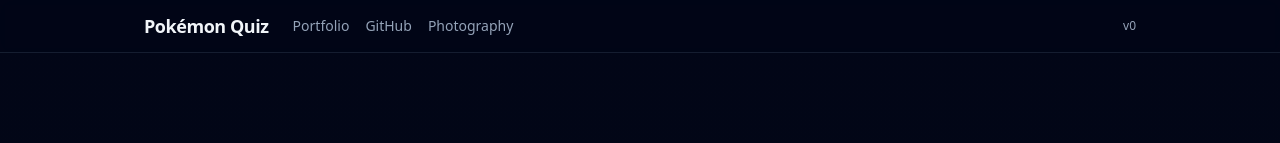
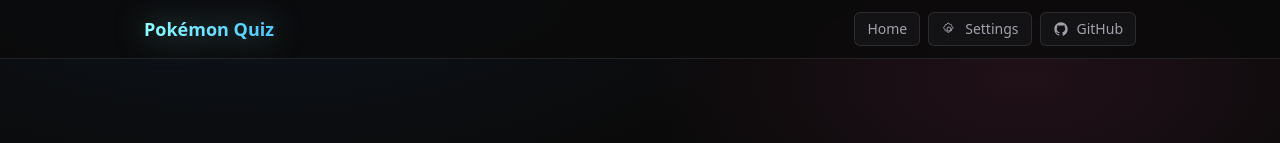
Before and after one commit to Ammaar-Alam/pokemon-quiz, a Next.js app: page / in a window 1280 px wide. Shown: the top 143 px of the page. Built offline with nearby package versions, Linux system fonts and the light colour scheme.

Commit message:
updating styling

```diff
--- a/app/layout.tsx
+++ b/app/layout.tsx
@@ -1,5 +1,6 @@
 import './globals.css'
 import type { Metadata } from 'next'
+import { NavBar } from '@/components/NavBar'
 
 export const metadata: Metadata = {
   title: 'Pokémon Quiz',
@@ -13,41 +14,8 @@ export default function RootLayout({
 }) {
   return (
     <html lang="en" className="dark">
-      <body className="bg-gradient-to-b from-slate-950 via-slate-950/95 to-slate-900 text-slate-100 antialiased min-h-dvh flex flex-col">
-        <header className="sticky top-0 z-20 border-b border-slate-800/70 bg-slate-950/60 backdrop-blur supports-[backdrop-filter]:bg-slate-950/40">
-          <div className="mx-auto max-w-5xl px-4 py-3 flex items-center justify-between">
-            <div className="flex items-center gap-6">
-              <h1 className="text-lg font-semibold tracking-tight select-none">Pokémon Quiz</h1>
-              <nav className="hidden sm:flex items-center gap-4">
-                <a
-                  href="https://ammaaralam.com"
-                  target="_blank"
-                  rel="noopener noreferrer"
-                  className="text-sm text-slate-400 hover:text-slate-200 transition-colors"
-                >
-                  Portfolio
-                </a>
-                <a
-                  href="https://github.com/Ammaar-Alam"
-                  target="_blank"
-                  rel="noopener noreferrer"
-                  className="text-sm text-slate-400 hover:text-slate-200 transition-colors"
-                >
-                  GitHub
-                </a>
-                <a
-                  href="https://ammaar.xyz"
-                  target="_blank"
-                  rel="noopener noreferrer"
-                  className="text-sm text-slate-400 hover:text-slate-200 transition-colors"
-                >
-                  Photography
-                </a>
-              </nav>
-            </div>
-            <span className="text-slate-400 text-xs">v0</span>
-          </div>
-        </header>
+      <body className="text-slate-100 antialiased min-h-dvh flex flex-col">
+        <NavBar />
         <main className="flex-1 flex items-center justify-center mx-auto max-w-4xl lg:max-w-5xl px-3 sm:px-4 py-4 md:py-8 w-full">{children}</main>
         <footer className="mx-auto max-w-5xl px-4 py-6 text-xs text-slate-400 border-t border-slate-800 w-full">
           Pokémon and all respective properties are trademarks of their owners. Fan project, non‑commercial.
--- a/app/page.tsx
+++ b/app/page.tsx
@@ -67,6 +67,9 @@ export default function HomePage() {
     if (typeof window !== 'undefined') {
       const b = Number(localStorage.getItem('pq.best.v1') || '0')
       if (!Number.isNaN(b)) setBest(b)
+      const handler = () => setSettingsOpen(true)
+      window.addEventListener('open-settings', handler as EventListener)
+      return () => window.removeEventListener('open-settings', handler as EventListener)
     }
   }, [])
 
--- a/components/NavBar.tsx
+++ b/components/NavBar.tsx
@@ -1,3 +1,4 @@
+"use client"
 import Link from 'next/link'
 import { GearIcon } from '@/components/Icons'
 
```
